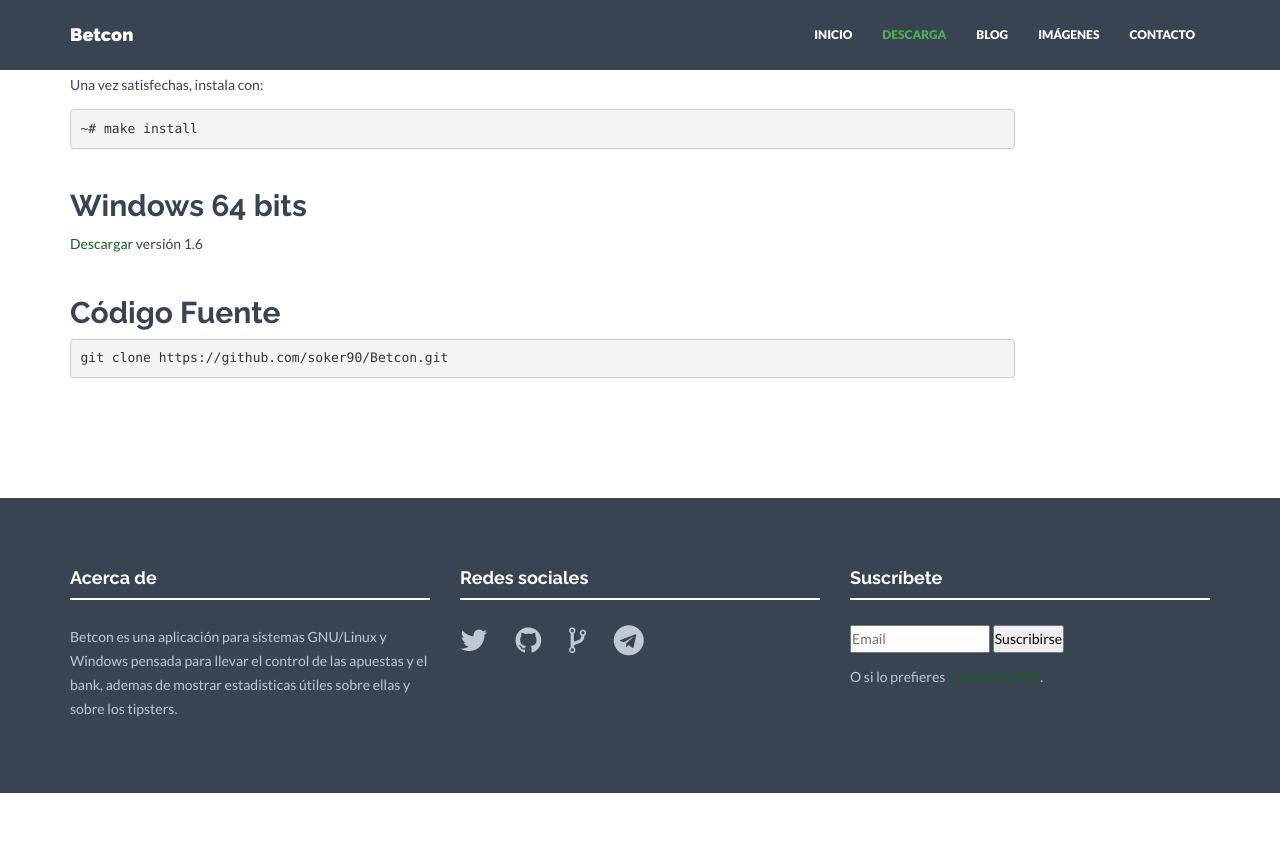
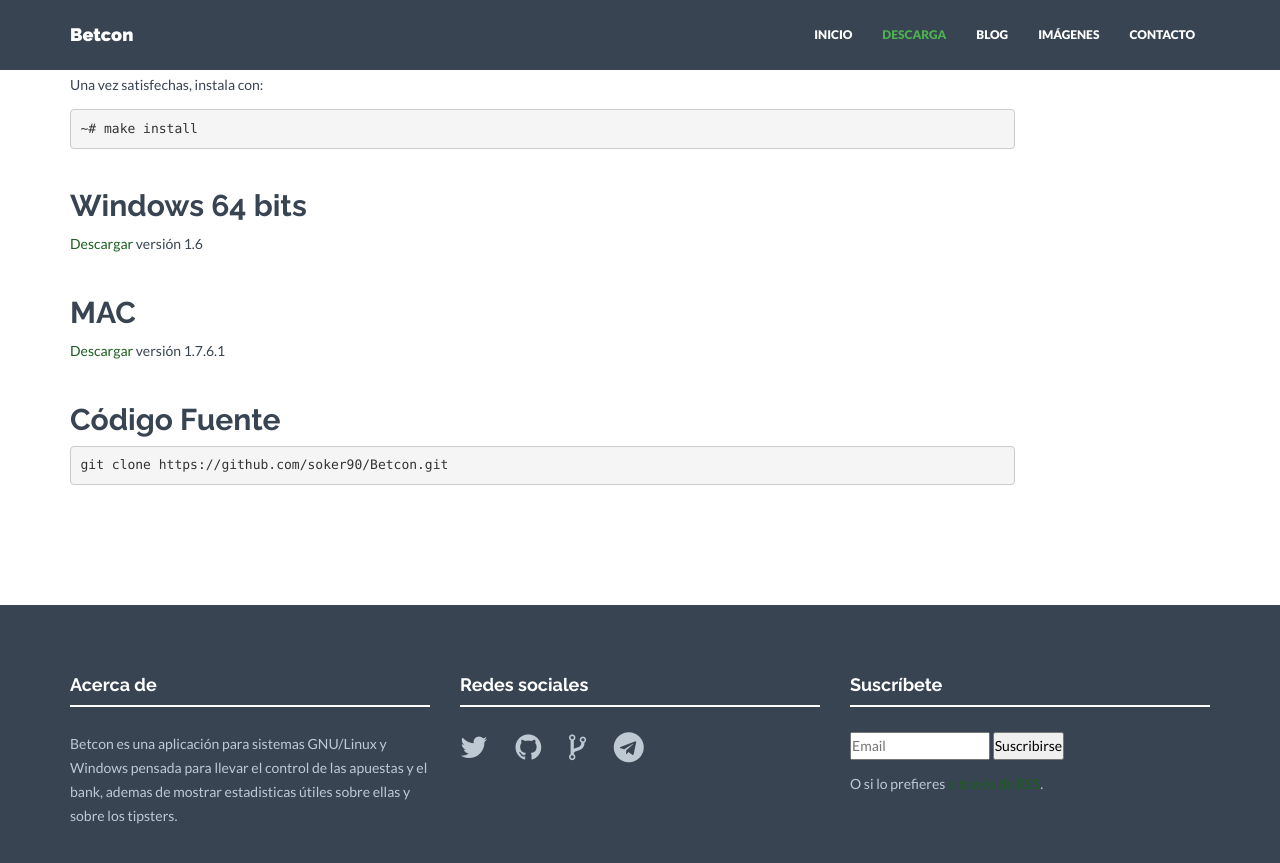
Before and after one commit to soker90/betcon, a Jekyll site: the page built from download.html, in a window 1280 px wide and 900 px high, scrolled down 863 px. Shown: the top 863 px of the window. Built offline with Jekyll 4.4.1, drawn with Linux system fonts in a browser that asks for light colours; nearby versions of some CDN libraries; before the commit the page ends 1656 px from its top, so only the background shows below that.

Commit message:
Update download.html

```diff
--- a/download.html
+++ b/download.html
@@ -41,6 +41,9 @@
             <h2>Windows 64 bits</h2>
             <p><a href="https://github.com/soker90/betcon/releases/download/1.6/betcon_1.6-Windows.exe">Descargar</a> versión 1.6</p>
             <div class="spacing"></div>
+            <h2>MAC</h2>
+            <p><a href="https://github.com/soker90/betcon/releases/download/1.7.6.1/betcon_1.7.6.1-OSX_dmg.zip">Descargar</a> versión 1.7.6.1</p>
+            <div class="spacing"></div>
             <a id="Source"></a>
             <h2>Código Fuente</h2>
             <pre><code>git clone https://github.com/soker90/Betcon.git</code></pre>
```
